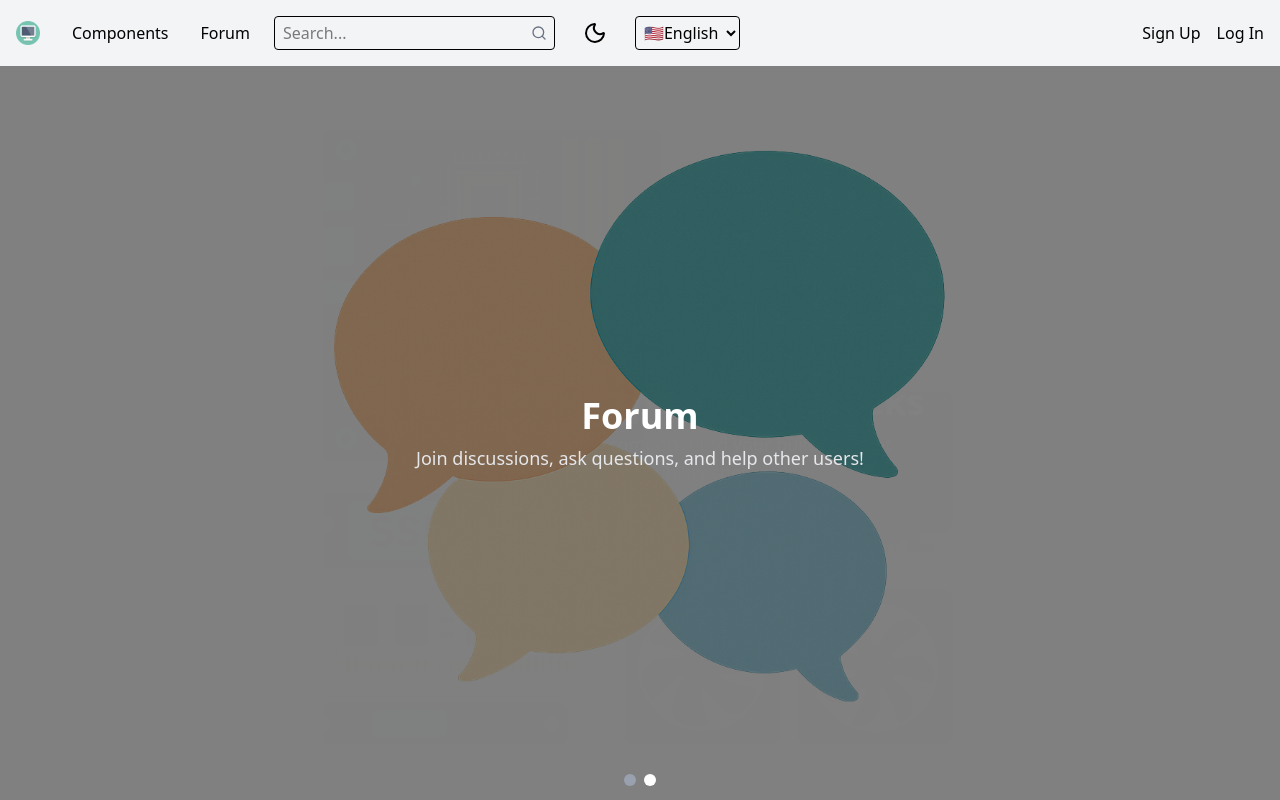
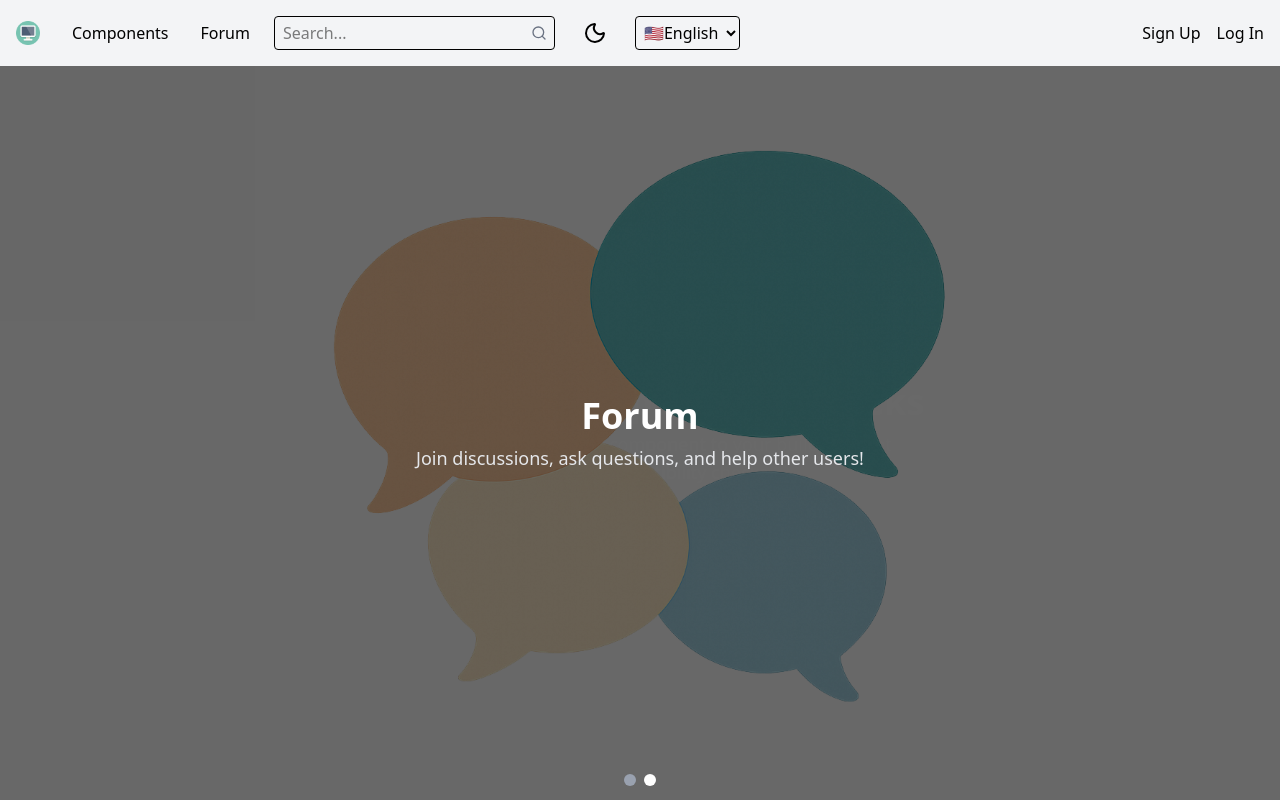
Before and after one commit to alexandrbiktimirov/PC_Shop, a React (Vite) app in the folder frontend/: page / in a window 1280 px wide. Shown: the top 800 px of the page. Built offline with nearby package versions, Linux system fonts and the light colour scheme.

Commit message:
fix: increase overlay opacity for better text readability

```diff
--- a/frontend/src/Slider.tsx
+++ b/frontend/src/Slider.tsx
@@ -51,7 +51,7 @@
                         />
                     </div>
 
-                    <div className="absolute inset-0 z-10 bg-black/50 pointer-events-none" />
+                    <div className="absolute inset-0 z-10 bg-black/60 pointer-events-none" />
 
                     <div className="absolute inset-0 z-20 flex flex-col items-center justify-center text-center px-4">
                         <h2 className="text-4xl font-bold text-white mb-2">
```
